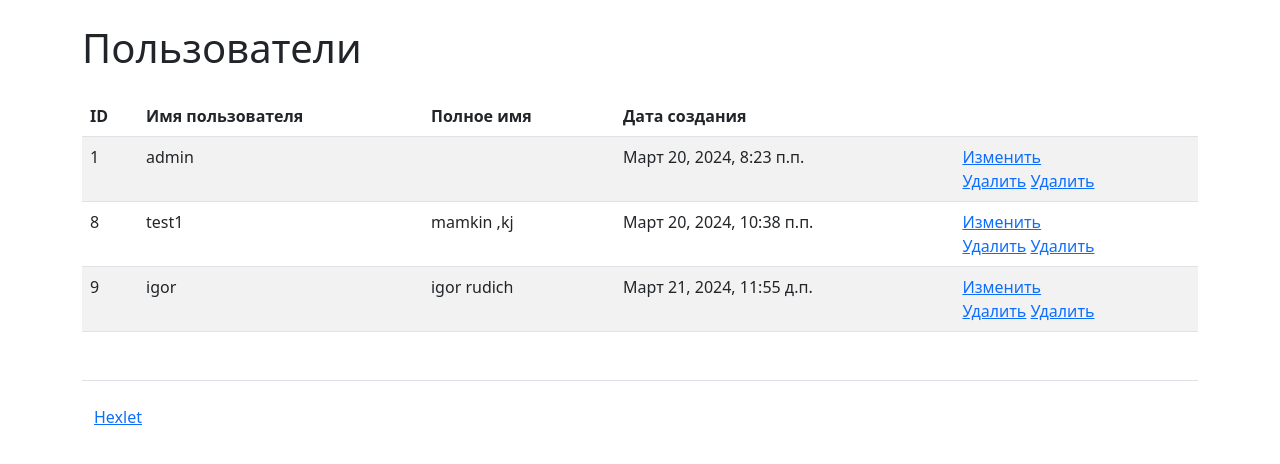
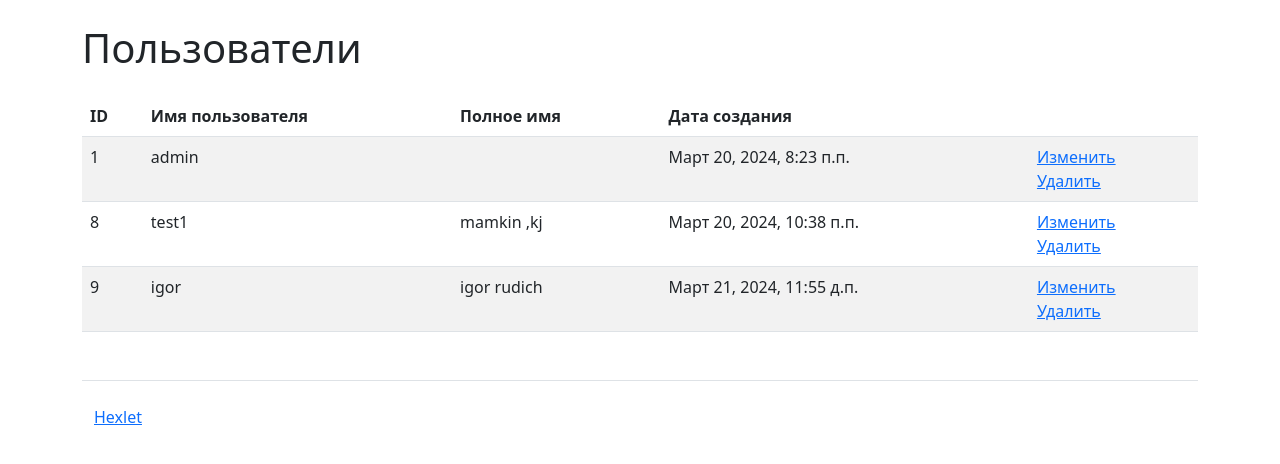
Before and after one commit to Rudich1988/python-project-52, a Django app: page /users/ in a window 1280 px wide. Shown: the part 56-520 px from the top of the page. Run offline with Django 3.2, Linux system fonts and the light colour scheme; data comes from the database, SQL or seed files in the repository; data that the repository does not hold is empty; parts of the project's set-up code (start-up, migrations or seed data) failed here and were passed over; some libraries are stand-ins or nearby versions.

Commit message:
delete views are not correct 1

```diff
--- a/task_manager/templates/users/users_show.html
+++ b/task_manager/templates/users/users_show.html
@@ -43,9 +43,6 @@
           <a href="{% url 'users:user_update' person.id %}">Изменить</a>
           <br>
           {% if person.tasks_author.count == 0 and person.tasks_executor.count == 0 and person.id == user.id or user.is_anonymous %}
-          <a href="{% url 'users:user_delete' person.id %}">Удалить</a>
-          {% endif %}
-          {% if person.id != user.id and user.is_anonymous %}
             <a href="{% url 'users:user_delete' person.id %}">Удалить</a>
           {% else %}
             <a href="{% url 'users:user_delete_template' person.id %}">Удалить</a>
```
